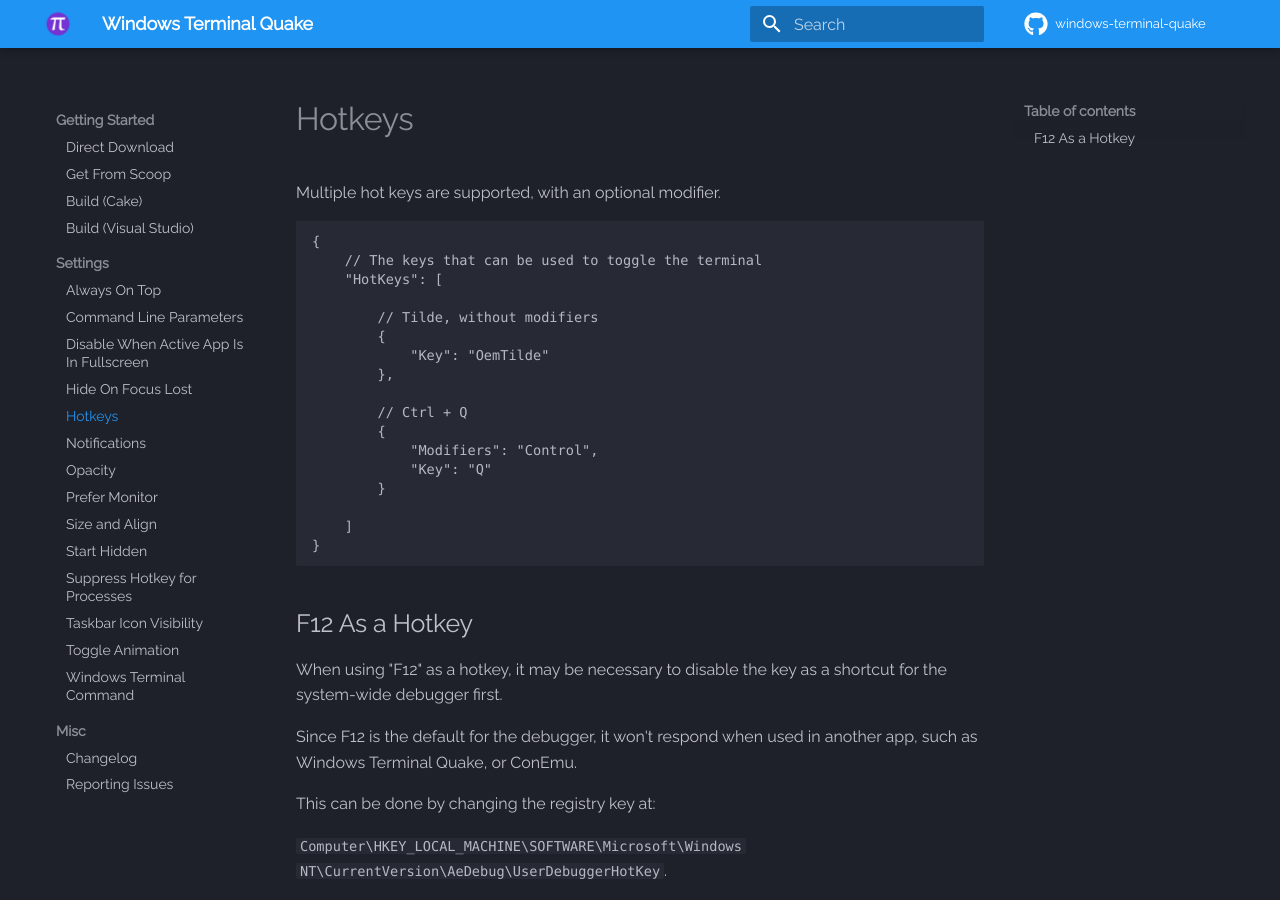
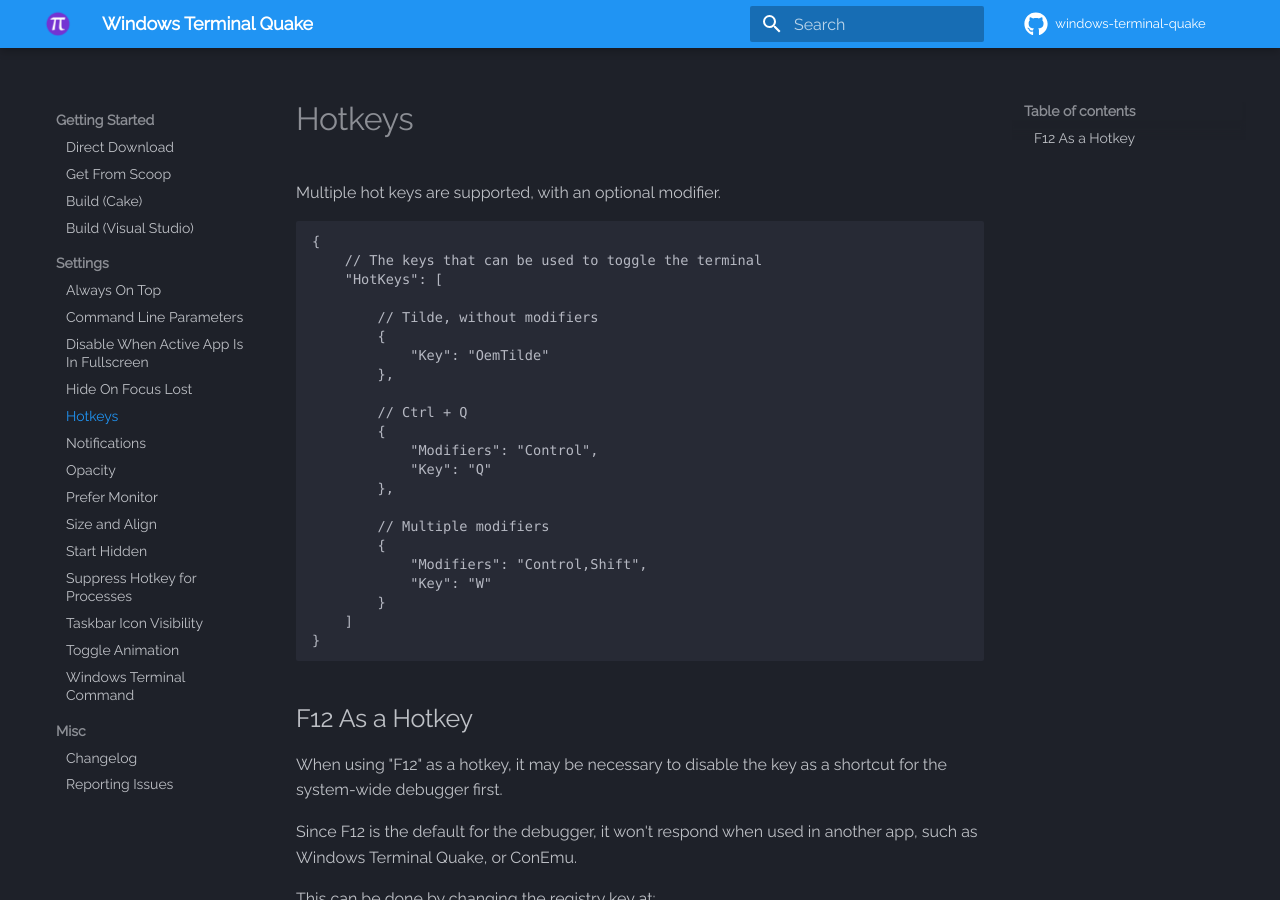
Before and after one commit to flyingpie/windows-terminal-quake, an MkDocs documentation site: the page built from pages/settings/hotkeys.md, in a window 1280 px wide and 900 px high. Built offline with MkDocs 1.6.1 and Material for MkDocs 9.7.7, drawn with Linux system fonts in a browser that asks for light colours; comment, search, counter and statistics services are not loaded.

Commit message:
[Hotkeys] Added multiple-modifiers example

````diff
--- a/pages/settings/hotkeys.md
+++ b/pages/settings/hotkeys.md
@@ -16,8 +16,13 @@ Multiple hot keys are supported, with an optional modifier.
 		{
 			"Modifiers": "Control",
 			"Key": "Q"
+		},
+
+		// Multiple modifiers
+		{
+			"Modifiers": "Control,Shift",
+			"Key": "W"
 		}
-
 	]
 }
 ```
````
